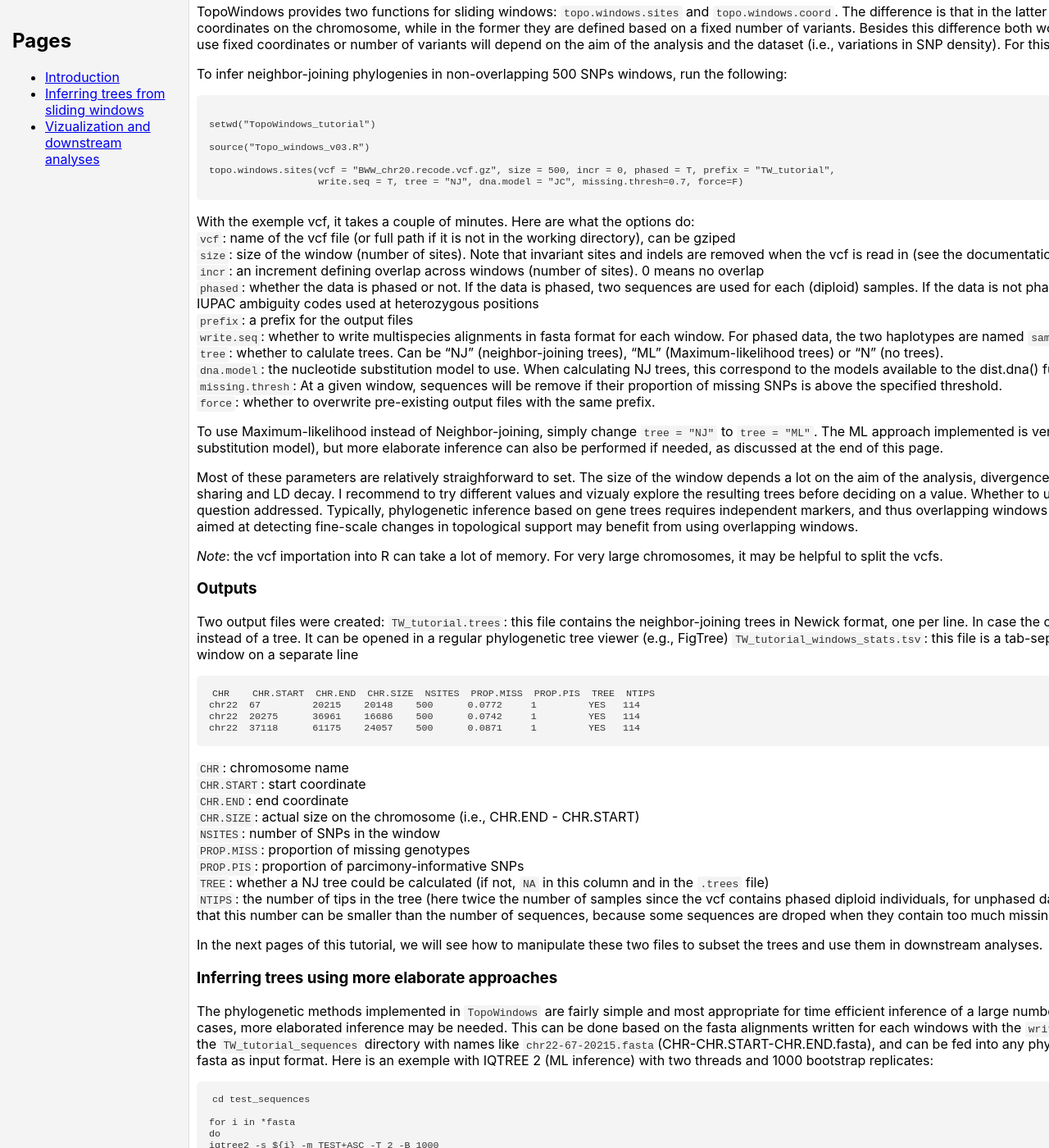
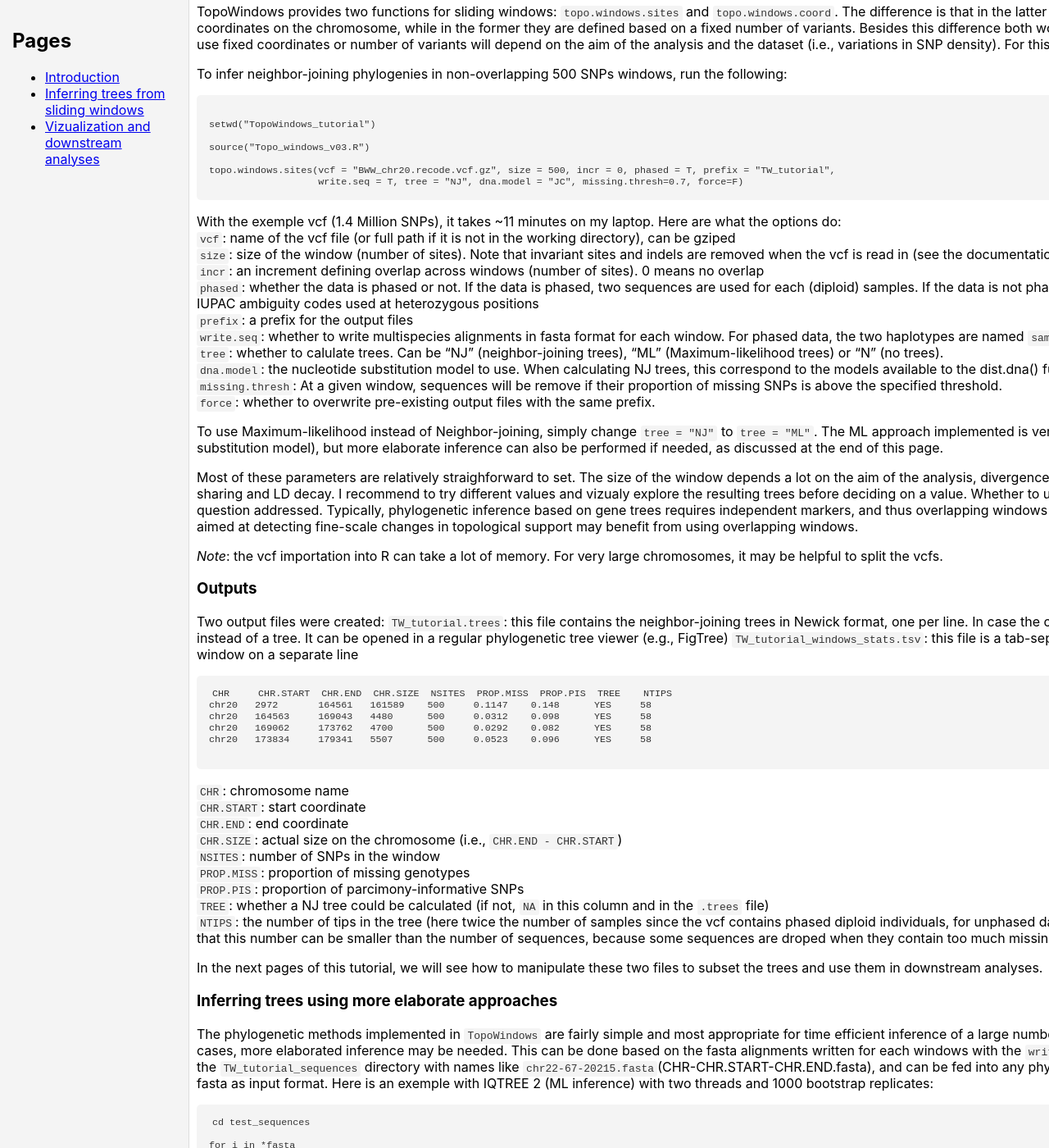
Before and after one commit to rancilhac/Genome-Wide-Phylogenies.github.io, a Jekyll site: the page built from Sliding-windows.md, in a window 1280 px wide and 1400 px high, scrolled down 362 px. Shown: the whole window at 82% size. Built offline with Jekyll 4.4.1, drawn with Linux system fonts in a browser that asks for light colours; our own code applies the rules of GitHub Pages for plain Markdown files.

Commit message:
Update Sliding-windows.md

````diff
--- a/Sliding-windows.md
+++ b/Sliding-windows.md
@@ -26,7 +26,7 @@ source("Topo_windows_v03.R")
 topo.windows.sites(vcf = "BWW_chr20.recode.vcf.gz", size = 500, incr = 0, phased = T, prefix = "TW_tutorial",
                    write.seq = T, tree = "NJ", dna.model = "JC", missing.thresh=0.7, force=F)
 ```
-With the exemple vcf, it takes a couple of minutes. Here are what the options do: \
+With the exemple vcf (1.4 Million SNPs), it takes ~11 minutes on my laptop. Here are what the options do: \
 `vcf`: name of the vcf file (or full path if it is not in the working directory), can be gziped \
 `size`: size of the window (number of sites). Note that invariant sites and indels are removed when the vcf is read in (see the documentation of vcfR for more details) \
 `incr`: an increment defining overlap across windows (number of sites). 0 means no overlap \
@@ -51,15 +51,17 @@ Two output files were created:
 `TW_tutorial_windows_stats.tsv`: this file is a tab-separated table containing metadata for each window on a separate line
 
 ```
-CHR    CHR.START  CHR.END  CHR.SIZE  NSITES  PROP.MISS  PROP.PIS  TREE  NTIPS
-chr22  67         20215    20148    500      0.0772     1         YES   114
-chr22  20275      36961    16686    500      0.0742     1         YES   114
-chr22  37118      61175    24057    500      0.0871     1         YES   114
+CHR     CHR.START  CHR.END  CHR.SIZE  NSITES  PROP.MISS  PROP.PIS  TREE    NTIPS
+chr20   2972       164561   161589    500     0.1147    0.148      YES     58
+chr20   164563     169043   4480      500     0.0312    0.098      YES     58
+chr20   169062     173762   4700      500     0.0292    0.082      YES     58
+chr20   173834     179341   5507      500     0.0523    0.096      YES     58
+
 ```
 `CHR`: chromosome name \
 `CHR.START`: start coordinate \
 `CHR.END`: end coordinate \
-`CHR.SIZE`: actual size on the chromosome (i.e., CHR.END - CHR.START) \
+`CHR.SIZE`: actual size on the chromosome (i.e., `CHR.END - CHR.START`) \
 `NSITES`: number of SNPs in the window \
 `PROP.MISS`: proportion of missing genotypes \
 `PROP.PIS`: proportion of parcimony-informative SNPs \
````
